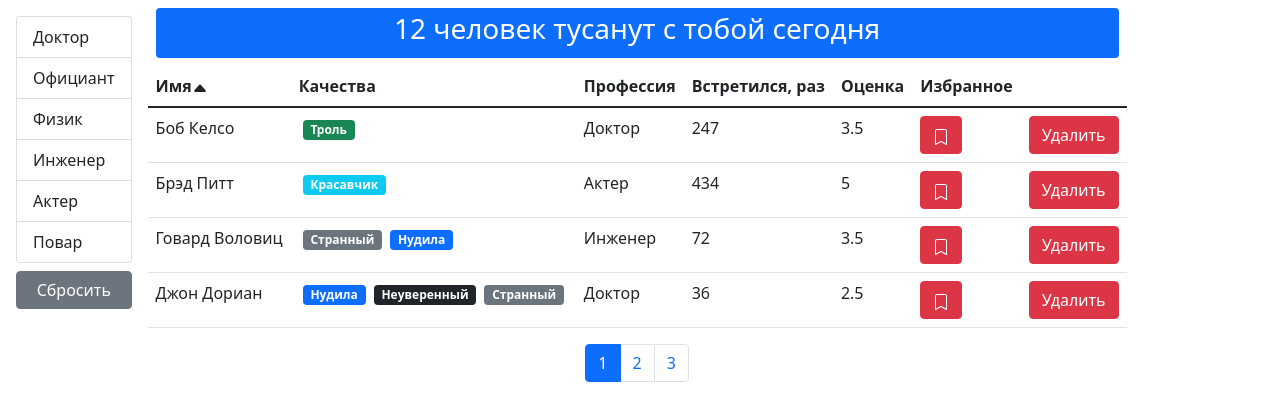
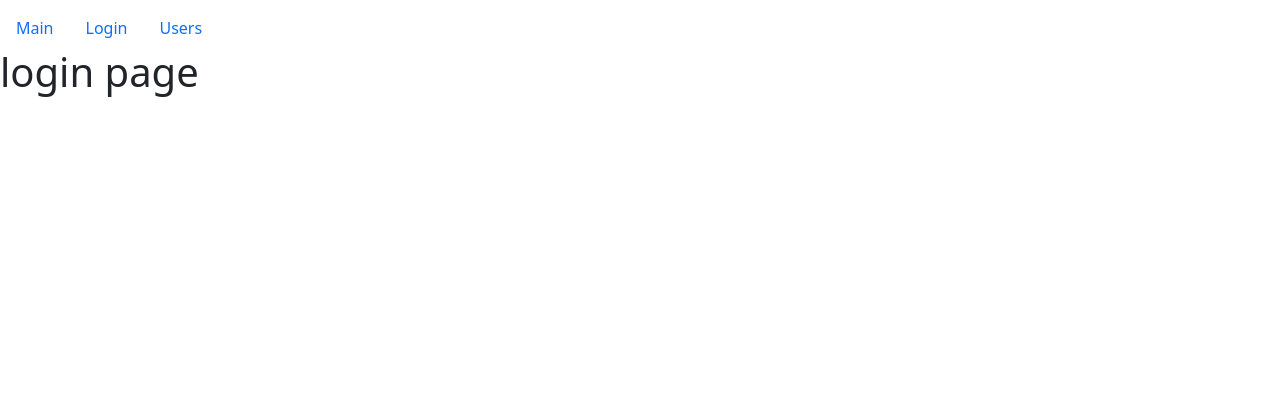
Before and after one commit to bobkov-evgeny/course-project, a React (Create React App) app: page /login in a window 1280 px wide. Shown: the top 420 px of the page. Built offline with nearby package versions, Linux system fonts and the light colour scheme.

Commit message:
lesson 8

```diff
--- a/package.json
+++ b/package.json
@@ -11,6 +11,7 @@
     "prop-types": "^15.7.2",
     "react": "^17.0.2",
     "react-dom": "^17.0.2",
+    "react-router-dom": "^5.3.0",
     "react-scripts": "4.0.3",
     "web-vitals": "^1.1.2"
   },
--- a/src/API/fake.api/user.api.js
+++ b/src/API/fake.api/user.api.js
@@ -150,6 +150,14 @@ const fetchAll = () =>
         }, 2000);
     });
 
+const getById = (id) =>
+    new Promise((resolve) => {
+        window.setTimeout(function () {
+            resolve(users.find((user) => user._id === id));
+        }, 1000);
+    });
+
 export default {
     fetchAll,
+    getById,
 };
--- a/src/App.js
+++ b/src/App.js
@@ -1,8 +1,23 @@
 import React from "react";
-import Users from "./components/users";
+// import Users from "./components/users";
+import NavBar from "./components/navBar";
+import { Route, Switch } from "react-router-dom";
+import UsersPage from "./components/layouts/usersPage";
+import LoginPage from "./components/layouts/loginPage";
+import MainPage from "./components/layouts/mainPage";
 
 function App() {
-    return <Users />;
+    return (
+        <div>
+            <NavBar />
+
+            <Switch>
+                <Route path="/users/:userId?" exact component={UsersPage} />
+                <Route path="/main" exact component={MainPage} />
+                <Route path="/login" exact component={LoginPage} />
+            </Switch>
+        </div>
+    );
 }
 
 export default App;
--- /dev/null
+++ b/src/components/layouts/loginPage.jsx
@@ -0,0 +1,7 @@
+import React from "react";
+
+const LoginPage = () => {
+    return <h1>login page</h1>;
+};
+
+export default LoginPage;
--- /dev/null
+++ b/src/components/layouts/mainPage.jsx
@@ -0,0 +1,7 @@
+import React from "react";
+
+const MainPage = () => {
+    return <h1>Main page</h1>;
+};
+
+export default MainPage;
--- /dev/null
+++ b/src/components/layouts/usersPage.jsx
@@ -0,0 +1,15 @@
+import React from "react";
+import Users from "../users";
+import { useParams, useHistory } from "react-router";
+import User from "../user";
+
+const UsersPage = () => {
+    const { userId } = useParams();
+    const { replace } = useHistory();
+
+    return (
+        <>{userId ? <User userId={userId} onClick={replace} /> : <Users />}</>
+    );
+};
+
+export default UsersPage;
--- /dev/null
+++ b/src/components/navBar.jsx
@@ -0,0 +1,26 @@
+import React from "react";
+import { Link } from "react-router-dom";
+
+const NavBar = () => {
+    return (
+        <ul className="nav mt-2">
+            <li className="nav-item ">
+                <Link className="nav-link active" to="/main">
+                    Main
+                </Link>
+            </li>
+            <li className="nav-item">
+                <Link className="nav-link active" to="/login">
+                    Login
+                </Link>
+            </li>
+            <li className="nav-item">
+                <Link className="nav-link active" to="/users">
+                    Users
+                </Link>
+            </li>
+        </ul>
+    );
+};
+
+export default NavBar;
--- a/src/components/user.jsx
+++ b/src/components/user.jsx
@@ -1,45 +1,78 @@
-import React from "react";
+import React, { useState, useEffect } from "react";
 import Qualitie from "./qualitie";
-import Bookmark from "./bookmark";
+import api from "../API";
 import PropTypes from "prop-types";
 
-const User = ({ user, onDelete, onToggleUserBookmark }) => {
+const User = ({ userId, onClick }) => {
+    const [user, setUser] = useState();
+    useEffect(() => {
+        api.users.getById(userId).then((data) => setUser(data));
+    }, []);
+
+    if (!user) return <>Loading...</>;
     return (
-        <>
-            <tr key={user._id}>
-                <th scope="row">{user.name}</th>
-                <td>
+        <div
+            style={{
+                display: "flex",
+                flexDirection: "column",
+                alignItems: "flex-start",
+                marginLeft: 30,
+            }}
+        >
+            <h1>{user.name}</h1>
+            <h3>Качества: </h3>
             {user.qualities.map((quality) => (
                 <Qualitie key={quality.name} quality={quality} />
             ))}
-                </td>
-                <td>{user.profession.name}</td>
-                <td>{user.completedMeetings}</td>
-                <td>{user.rate}/5</td>
-                <td>
-                    <Bookmark
-                        key={user._id}
-                        bookmarked={user.bookmark}
-                        onClick={() => onToggleUserBookmark(user._id)}
-                    />
-                </td>
-                <td>
+            <h3>Профессия:</h3> {user.profession.name}
+            <h3>Встретился, раз:</h3> {user.completedMeetings}
+            <h3>Оценка:</h3> {user.rate}
             <button
-                        onClick={() => onDelete(user._id)}
-                        className="btn btn-danger"
+                className="mt-4 btn-primary"
+                onClick={() => onClick("/users")}
             >
-                        Удалить
+                Все пользователи
             </button>
-                </td>
-            </tr>
-        </>
+        </div>
     );
 };
 
 User.propTypes = {
-    user: PropTypes.object.isRequired,
-    onDelete: PropTypes.func.isRequired,
-    onToggleUserBookmark: PropTypes.func.isRequired,
+    userId: PropTypes.string.isRequired,
+    onClick: PropTypes.func.isRequired,
 };
 
 export default User;
+
+// const User = ({ user, onDelete, onToggleUserBookmark }) => {
+//     return (
+//         <>
+//             <tr key={user._id}>
+//                 <th scope="row">{user.name}</th>
+//                 <td>
+//                     {user.qualities.map((quality) => (
+//                         <Qualitie key={quality.name} quality={quality} />
+//                     ))}
+//                 </td>
+//                 <td>{user.profession.name}</td>
+//                 <td>{user.completedMeetings}</td>
+//                 <td>{user.rate}/5</td>
+//                 <td>
+//                     <Bookmark
+//                         key={user._id}
+//                         bookmarked={user.bookmark}
+//                         onClick={() => onToggleUserBookmark(user._id)}
+//                     />
+//                 </td>
+//                 <td>
+//                     <button
+//                         onClick={() => onDelete(user._id)}
+//                         className="btn btn-danger"
+//                     >
+//                         Удалить
+//                     </button>
+//                 </td>
+//             </tr>
+//         </>
+//     );
+// };
--- a/src/components/usersTable.jsx
+++ b/src/components/usersTable.jsx
@@ -3,6 +3,7 @@ import PropTypes from "prop-types";
 import Bookmark from "./bookmark";
 import QualitiesList from "./qualitiesList";
 import Table from "./table";
+import { Link } from "react-router-dom";
 
 const UserTable = ({
     users,
@@ -12,7 +13,13 @@ const UserTable = ({
     onSort,
 }) => {
     const column = {
-        name: { path: "name", name: "Имя" },
+        name: {
+            path: "name",
+            name: "Имя",
+            component: (user) => (
+                <Link to={`/users/${user._id}`}>{user.name}</Link>
+            ),
+        },
         qualities: {
             name: "Качества",
             component: (user) => <QualitiesList qualities={user.qualities} />,
--- a/src/index.js
+++ b/src/index.js
@@ -4,10 +4,13 @@ import "./index.css";
 import reportWebVitals from "./reportWebVitals";
 import "bootstrap/dist/css/bootstrap.css";
 import App from "./App";
+import { BrowserRouter } from "react-router-dom";
 
 ReactDOM.render(
     <>
-        <App />
+        <BrowserRouter>
+            <App />
+        </BrowserRouter>
     </>,
     document.getElementById("root")
 );
```
Also changed, not shown: 1 other file (tests, documents, lock files or other folders). Lines whose indentation alone changed are shown as unchanged.
